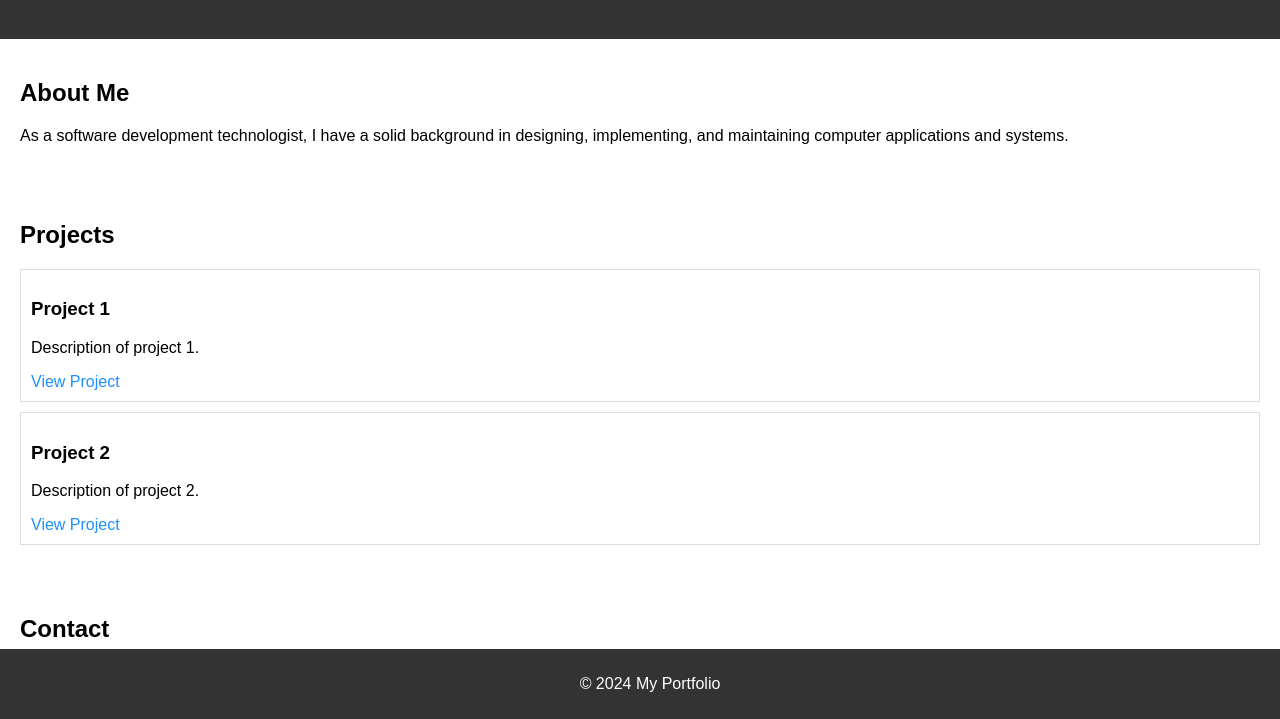
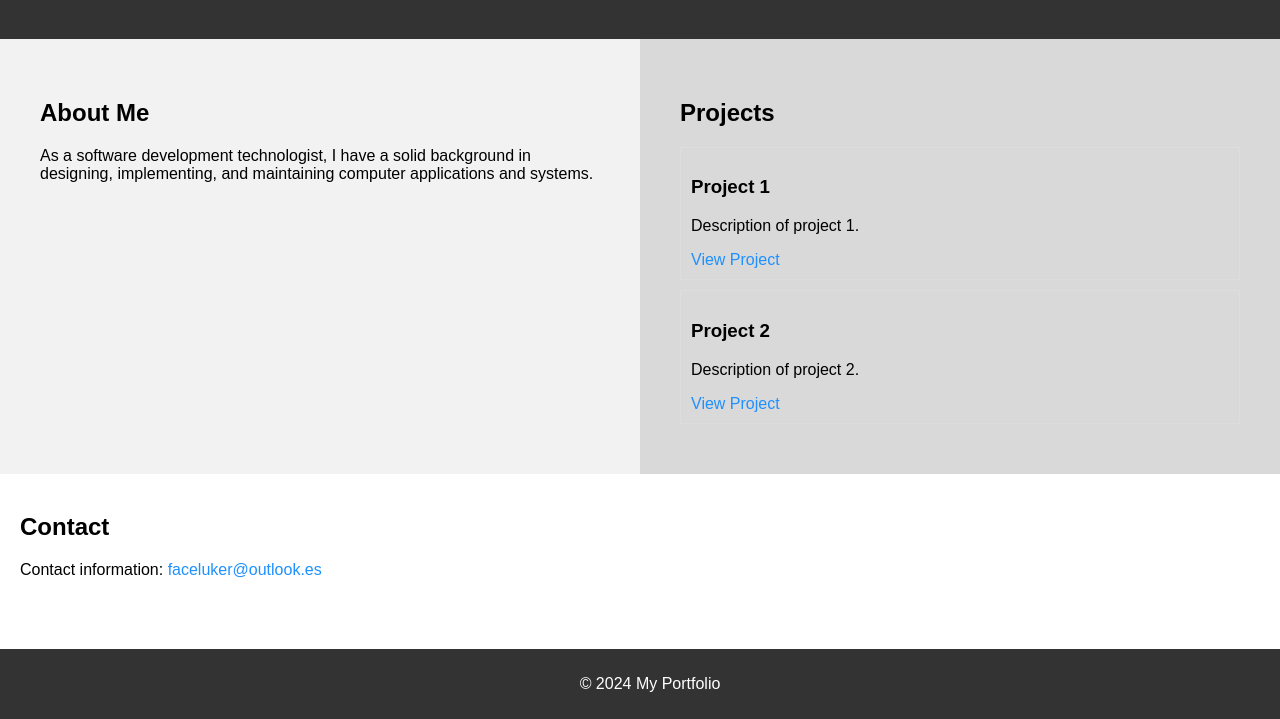
Before and after one commit to FCLKR/FCLKR.github.io, a plain HTML site: page index.html in a window 1280 px wide. Shown: the part 81-800 px from the top of the page. Drawn offline with Linux system fonts and the light colour scheme.

Commit message:
Update style.css

```diff
--- a/style.css
+++ b/style.css
@@ -34,3 +34,21 @@ a:hover {
     padding: 10px;
     margin-bottom: 10px;
 }
+
+.container {
+    display: flex;
+}
+
+.column {
+    flex: 1;
+    padding: 20px;
+    box-sizing: border-box;
+}
+
+.column:nth-child(1) {
+    background-color: #f2f2f2; /* Color de fondo para la columna 1 */
+}
+
+.column:nth-child(2) {
+    background-color: #d9d9d9; /* Color de fondo para la columna 2 */
+}
```
